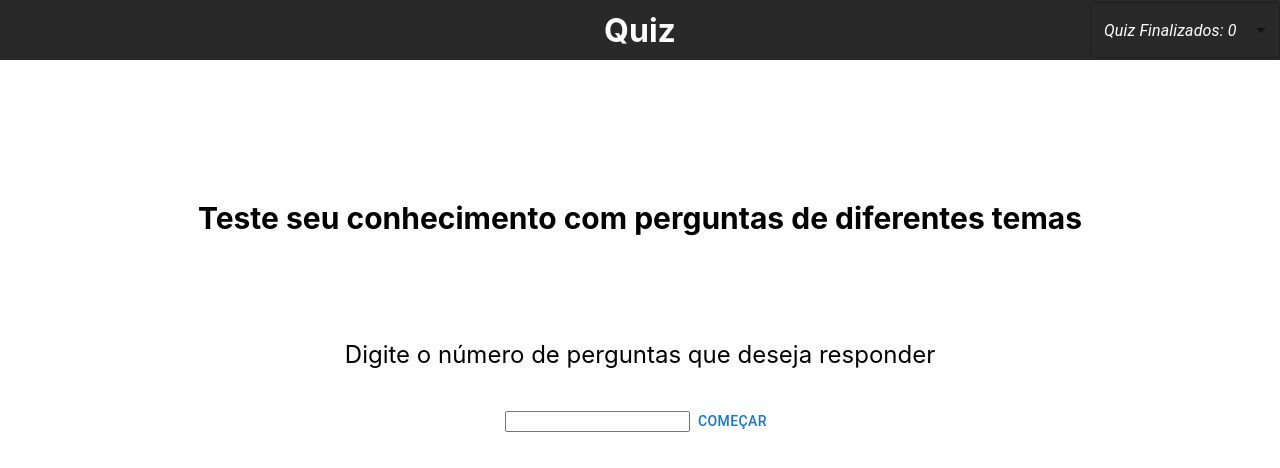
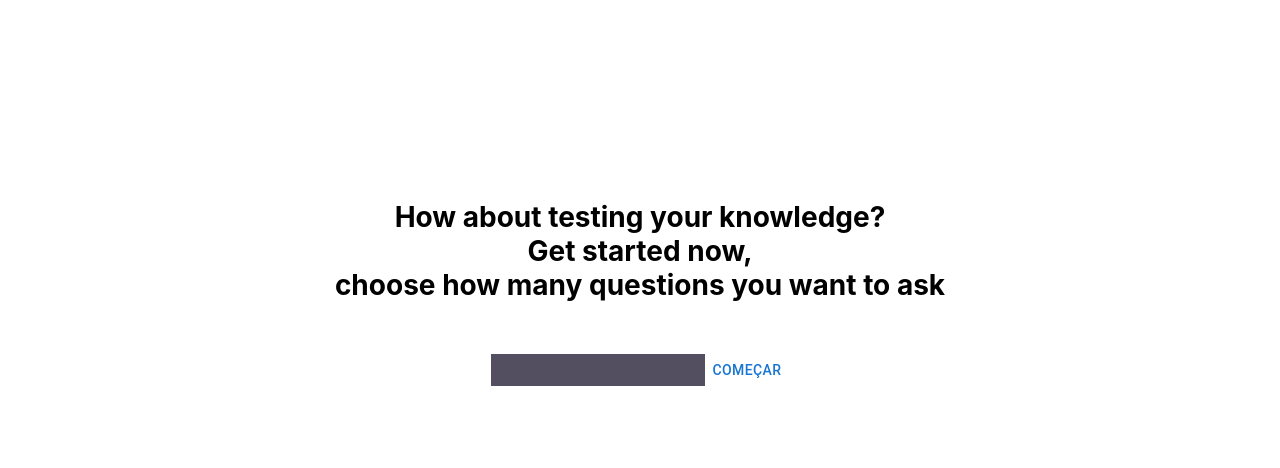
Before and after one commit to ThyagoAraujoM/Quiz, a React (Create React App) app: page / in a window 1280 px wide. Shown: the top 468 px of the page. Built offline with nearby package versions, Linux system fonts and the light colour scheme.

Commit message:
Código refatorado

```diff
--- a/src/pages/Home/index.tsx
+++ b/src/pages/Home/index.tsx
@@ -18,31 +18,40 @@ import {
 } from "./styles";
 
 export default function Home() {
-  const [open, setOpen] = React.useState(false);
+  const [openModal, setOpenModal] = React.useState(false);
+  const [showSelectedQuiz, setShowSelectedQuiz] = useState(false);
   const [quantityOfQuestions, setQuantityOfQuestions] = useState("");
-  const [show, setShow] = useState(false);
   const [storageQuizSelected, setStorageQuizSelected] = useState<any[]>([]);
+
   let listOfDatesOfQuizzes: [] | any =
     localStorage.getItem("listOfDatesOfQuizzes") != null
       ? localStorage.getItem("listOfDatesOfQuizzes")
       : [];
-
   if (listOfDatesOfQuizzes[0] != null) {
     listOfDatesOfQuizzes = JSON.parse(listOfDatesOfQuizzes);
   }
 
-  const handleOpen = (value: any) => {
-    setQuantityOfQuestions(`${value.perguntas}`);
-    setOpen(true);
-  };
-  const handleClose = () => {
-    setOpen(false);
-  };
+  function renderListOfQuizzes() {
+    let list = [];
+    for (let value in listOfDatesOfQuizzes) {
+      list.push(
+        <MenuItem
+          key={value}
+          onClick={() => {
+            renderSelectedQuiz(listOfDatesOfQuizzes[value]);
+          }}>
+          <p>{listOfDatesOfQuizzes[value]}</p>
+        </MenuItem>
+      );
+    }
+    return list;
+  }
 
-  function showQuizSelected(quizSelected: string) {
+  function renderSelectedQuiz(quizSelected: string) {
     let quizStorage: any = localStorage.getItem(quizSelected);
     quizStorage = JSON.parse(quizStorage);
     const componentQuizSelected: any[] = [];
+
     for (let value in quizStorage) {
       if (
         quizStorage[value].correct_answer === quizStorage[value].user_answer
@@ -72,24 +81,16 @@ export default function Home() {
       }
     }
     setStorageQuizSelected(componentQuizSelected);
-    setShow(true);
+    setShowSelectedQuiz(true);
   }
 
-  function renderListOfQuizzes() {
-    let list = [];
-    for (let value in listOfDatesOfQuizzes) {
-      list.push(
-        <MenuItem
-          key={value}
-          onClick={() => {
-            showQuizSelected(listOfDatesOfQuizzes[value]);
-          }}>
-          <p>{listOfDatesOfQuizzes[value]}</p>
-        </MenuItem>
-      );
-    }
-    return list;
-  }
+  const handleOpen = (value: any) => {
+    setQuantityOfQuestions(`${value.perguntas}`);
+    setOpenModal(true);
+  };
+  const handleClose = () => {
+    setOpenModal(false);
+  };
 
   const QuestionsValueSchema = Yup.object().shape({
     perguntas: Yup.number()
@@ -100,24 +101,24 @@ export default function Home() {
   return (
     <ContextContainer>
       <HeaderStyled sx={{ position: "relative" }}>
-        <h1>Quiz</h1>
-        {listOfDatesOfQuizzes ? (
+        {listOfDatesOfQuizzes[0] !== undefined ? (
           <SelectStyle
             displayEmpty
             renderValue={() => {
-              return <em>Quiz Finalizados: 0</em>;
+              return (
+                <em>Quiz Finalizados: {listOfDatesOfQuizzes.length + 1}</em>
+              );
             }}>
-            {listOfDatesOfQuizzes[0] !== undefined
-              ? renderListOfQuizzes()
-              : null}
+            {renderListOfQuizzes()}
           </SelectStyle>
         ) : null}
       </HeaderStyled>
       <Main>
-        <h2>Teste seu conhecimento com perguntas de diferentes temas</h2>
+        <h2>
+          How about testing your knowledge? <br /> Get started now,
+          <br /> choose how many questions you want to ask{" "}
+        </h2>
         <div className='c-input-container'>
-          <p>Digite o número de perguntas que deseja responder</p>
-
           <Formik
             initialValues={{
               perguntas: "",
@@ -126,7 +127,11 @@ export default function Home() {
             onSubmit={handleOpen}>
             {({ errors, touched }) => (
               <Form>
-                <Field name='perguntas' type='number' />
+                <Field
+                  className='c-text-Input'
+                  name='perguntas'
+                  type='number'
+                />
                 {errors.perguntas && touched.perguntas ? (
                   <div>{errors.perguntas}</div>
                 ) : null}
@@ -135,9 +140,9 @@ export default function Home() {
             )}
           </Formik>
         </div>
-        {show ? storageQuizSelected : null}
+        {showSelectedQuiz ? storageQuizSelected : null}
       </Main>
-      <Modal hideBackdrop open={open} onClose={handleClose}>
+      <Modal hideBackdrop open={openModal} onClose={handleClose}>
         <BoxStyle>
           <h2 id='child-modal-title'>Deseja Iniciar as perguntas ?</h2>
           <p id='child-modal-description'>
--- a/src/pages/Home/styles.tsx
+++ b/src/pages/Home/styles.tsx
@@ -1,4 +1,4 @@
-import { Select } from "@material-ui/core";
+import { Button, Select } from "@material-ui/core";
 import { styled } from "@material-ui/system";
 import { Box } from "@mui/system";
 
@@ -10,14 +10,14 @@ export const ContextContainer = styled("div")`
 export const HeaderStyled = styled("header")`
   padding: 0 20px;
   height: 60px;
-  background: #292929;
   display: flex;
-  justify-content: center;
+  justify-content: flex-end;
   align-items: center;
+`;
+export const SelectStyle = styled(Select)`
   color: #fff;
-  h1: {
-    margin: 0 auto;
-  }
+  background: #544e61;
+  width: 190px;
 `;
 
 export const BoxStyle = styled(Box)`
@@ -40,13 +40,6 @@ export const BoxStyle = styled(Box)`
   }
 `;
 
-export const SelectStyle = styled(Select)`
-  color: #fff;
-  width: 190px;
-  position: absolute;
-  right: 0px;
-`;
-
 export const Main = styled("main")`
   display: flex;
   flex-direction: column;
@@ -54,17 +47,20 @@ export const Main = styled("main")`
   align-items: center;
   padding: 50px;
   h2 {
-    margin: 100px 0 80px 0;
-    font-size: 30px;
+    margin: 100px 0 50px 0;
+    font-size: 28px;
+    text-align: center;
   }
   .c-input-container {
-    display: flex;
-    flex-direction: column;
-    justify-content: center;
-    align-items: center;
-    gap: 10px;
-    p {
-      font-size: 24px;
+    .c-text-Input {
+      background: #544e61;
+      width: 210px;
+      height: 30px;
+      border: none;
     }
   }
 `;
+
+export const SubmitButton = styled(Button)`
+  background: #544e61;
+`;
--- a/src/pages/Perguntas/index.tsx
+++ b/src/pages/Perguntas/index.tsx
@@ -30,6 +30,37 @@ export default function Perguntas() {
   useEffect(() => {
     getQuestions(params.quantity);
   }, []);
+
+  function transformQuestions(): any {
+    const x = [];
+    x.push(
+      questions.map((value: any, index: number) => {
+        return (
+          <QuestionBox key={index}>
+            <div className='c-question-header'>
+              <p>Category: {value.category}</p>
+              <p>Difficulty: {value.difficulty}</p>
+            </div>
+
+            <p>
+              Question: <br /> {value.question}
+            </p>
+
+            <div className='c-answer-box'>
+              <h4>Answers</h4>
+              <div>
+                {value.type === "boolean"
+                  ? createBooleanQuestions(value, index)
+                  : createMultipleQuestions(value, index)}
+              </div>
+            </div>
+          </QuestionBox>
+        );
+      })
+    );
+
+    return x;
+  }
 
   function createMultipleQuestions(prop: Question, index: number) {
     const answer = [];
@@ -91,37 +122,6 @@ export default function Perguntas() {
     );
   }
 
-  function transformQuestions(): any {
-    const x = [];
-    x.push(
-      questions.map((value: any, index: number) => {
-        return (
-          <QuestionBox key={index}>
-            <div className='c-question-header'>
-              <p>Category: {value.category}</p>
-              <p>Difficulty: {value.difficulty}</p>
-            </div>
-
-            <p>
-              Question: <br /> {value.question}
-            </p>
-
-            <div className='c-answer-box'>
-              <h4>Answers</h4>
-              <div>
-                {value.type === "boolean"
-                  ? createBooleanQuestions(value, index)
-                  : createMultipleQuestions(value, index)}
-              </div>
-            </div>
-          </QuestionBox>
-        );
-      })
-    );
-
-    return x;
-  }
-
   function processRedirect() {
     let data = [];
     for (let value in correctQuestionAndAnswer) {
--- a/src/pages/Resultado/index.tsx
+++ b/src/pages/Resultado/index.tsx
@@ -13,7 +13,6 @@ import {
 
 export default function Resultado() {
   const [show, setShow] = useState(false);
-
   const result: JSX.Element[] = [];
 
   type CurrentQuiz = {
@@ -23,8 +22,8 @@ export default function Resultado() {
   };
 
   let currentQuiz: CurrentQuiz[] = [];
-  let value: any = localStorage.getItem("currentQuiz");
-  currentQuiz = JSON.parse(value);
+  let storageCurrentQuiz: any = localStorage.getItem("currentQuiz");
+  currentQuiz = JSON.parse(storageCurrentQuiz);
 
   function renderCorrectAndWorkQuestions() {
     let corrects = 0;
@@ -87,14 +86,7 @@ export default function Resultado() {
   }
 
   function saveCurrentQuiz() {
-    let data = [];
-    for (let value in currentQuiz) {
-      data.push({
-        question: currentQuiz[value].question,
-        correct_answer: currentQuiz[value].correct_answer,
-        user_answer: currentQuiz[value].user_answer,
-      });
-    }
+    let data = currentQuiz;
 
     let listOfDatesOfQuizzes: [] | any =
       localStorage.getItem("listOfDatesOfQuizzes") != null
@@ -105,7 +97,6 @@ export default function Resultado() {
       listOfDatesOfQuizzes = JSON.parse(listOfDatesOfQuizzes);
     }
 
-    console.log(listOfDatesOfQuizzes);
     let date = new Date();
     let ActualDate = `${date.getDate()}/${date.getMonth()}/${date.getFullYear()}`;
 
```
Also changed, not shown: src/styles/theme/default.ts (added, +7 -0 lines).
